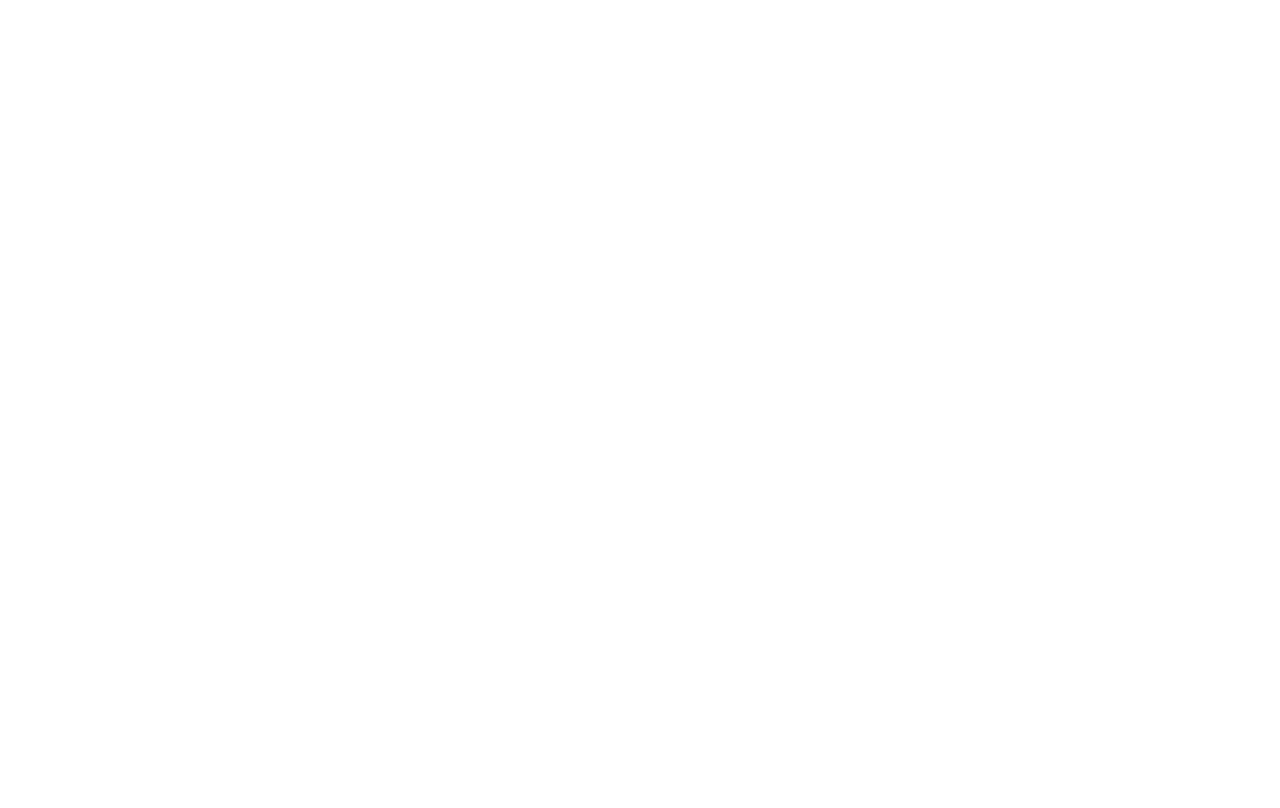
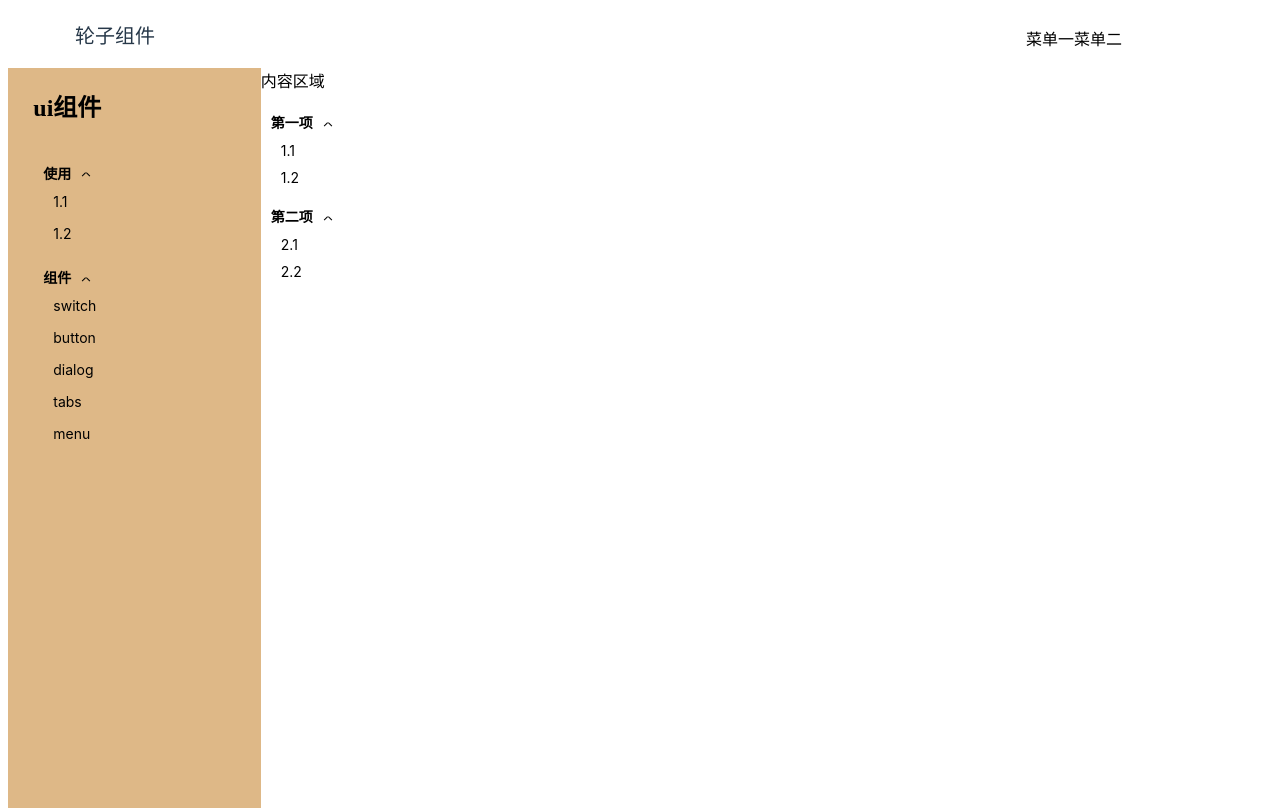
Before and after one commit to HW0001/Vue3-ui, a Vue app: page /menu in a window 1280 px wide. Before the commit this address had no page. Built offline with nearby package versions, Linux system fonts and the light colour scheme.

Commit message:
增加menu组件

```diff
--- a/src/components/AsideList.vue
+++ b/src/components/AsideList.vue
@@ -1,40 +1,62 @@
 <template>
 <div class="asidecontent">
     <h2>ui组件</h2>
-        <ol>
-        <li><router-link to='switch'>switch</router-link></li>
-        <li><router-link to='button'>button</router-link></li>
-        <li><router-link to='dialog'>dialog</router-link></li>
-        <li><router-link to='tabs'>tabsgit</router-link></li>
-        </ol>
+    <g-menu>
+        <g-menu-group-item>
+            <template v-slot:title> <span>使用</span> </template>
+            <g-menu-item to="1">1.1</g-menu-item>
+            <g-menu-item to="2">1.2</g-menu-item>
+        </g-menu-group-item>
+        <g-menu-group-item>
+            <template v-slot:title> <span>组件</span></template>
+            <g-menu-item to="switch">switch</g-menu-item>
+            <g-menu-item to="button">button</g-menu-item>
+            <g-menu-item to="dialog">dialog</g-menu-item>
+            <g-menu-item to="tabs">tabs</g-menu-item>
+            <g-menu-item to="menu">menu</g-menu-item>
+        </g-menu-group-item>
+    </g-menu>
 </div>
 </template>
+
 <script lang="ts">
-import { inject, Ref } from 'vue';
+import {
+    inject,
+    Ref
+} from 'vue';
+import GMenu from '../lib/GMenu.vue'
+import GMenuGroupItem from '../lib/GMenuGroupItem.vue'
+import GMenuItem from '../lib/GMenuItem.vue'
 import router from '../router'
-    export default{
-        setup(){
-            const asidevisib = inject<Ref<boolean>>("asidevis");
-            const clientwidth=document.documentElement.clientWidth
-            router.afterEach(()=>{
-                if(clientwidth<=500)
-                asidevisib.value=!asidevisib.value
+import component from '*.vue';
+export default {
+    setup() {
+        const asidevisib = inject < Ref < boolean >> ("asidevis");
+        const clientwidth = document.documentElement.clientWidth
+        router.afterEach(() => {
+            if (clientwidth <= 500)
+                asidevisib.value = !asidevisib.value
         })
-            return{
 
+    },
+    components: {
+        GMenu,
+        GMenuGroupItem,
+        GMenuItem
     }
 }
+</script>
 
-    }
-</script>
 <style lang="scss" scoped>
-.asidecontent{
+.asidecontent {
     width: 80%;
     margin-left: auto;
     margin-right: auto;
-    ol{
+
+    ol {
         padding-left: 10px;
-        >li{
+
+        >li {
             margin-bottom: 15px;
         }
     }
--- /dev/null
+++ b/src/components/MenuDemo.vue
@@ -0,0 +1,29 @@
+<template>
+<div>
+    <g-menu>
+        <g-menu-group-item>
+            <template v-slot:title> <span>第一项</span> </template>
+            <g-menu-item to="1">1.1</g-menu-item>
+            <g-menu-item to="2">1.2</g-menu-item>
+        </g-menu-group-item>
+        <g-menu-group-item>
+            <template v-slot:title> <span>第二项</span></template>
+            <g-menu-item>2.1</g-menu-item>
+            <g-menu-item>2.2</g-menu-item>
+        </g-menu-group-item>
+    </g-menu>
+</div>
+</template>
+
+<script lang="ts">
+import GMenu from '../lib/GMenu.vue'
+import GMenuGroupItem from '../lib/GMenuGroupItem.vue'
+import GMenuItem from '../lib/GMenuItem.vue'
+export default {
+    components: {
+        GMenu,
+        GMenuGroupItem,
+        GMenuItem
+    }
+}
+</script>
--- /dev/null
+++ b/src/lib/GMenu.vue
@@ -0,0 +1,24 @@
+<template>
+<div class="golu-menu">
+    <component v-for="(item,index) in firsteles" :is="item" :key="index"></component>
+</div>
+</template>
+
+<script lang="ts">
+export default {
+    setup(props, context) {
+        const firsteles = context.slots.default()
+        console.log(firsteles)
+        return {
+            firsteles
+        }
+    }
+}
+</script>
+
+<style lang="scss">
+.golu-menu {
+    display: inline-block;
+    padding: 20px 10px;
+}
+</style>
--- /dev/null
+++ b/src/lib/GMenuGroupItem.vue
@@ -0,0 +1,85 @@
+<template>
+<div class="golu-menu-group">
+    <div class="golu-menu-group-title" @click="shrink = !shrink">
+        <slot name='title' />
+    </div>
+    <span class="golu-menu-shrink" :class="{angle:!shrink}"></span>
+</div>
+<ol class="golu-menu-group-ol" :class="{golumenuhide:shrink}" ref='menuol'>
+    <slot />
+</ol>
+</template>
+
+<script lang="ts">
+import {
+    ref
+} from 'vue'
+export default {
+    setup() {
+        const shrink = ref(false)
+        const menuol = ref(null)
+
+        return {
+            shrink,
+            menuol
+        }
+    }
+}
+</script>
+
+<style lang="scss">
+.golu-menu-group {
+    font-size: 14px;
+    font-weight: 600;
+    margin-bottom: 10px;
+
+    .golu-menu-group-title {
+        display: inline-block;
+        vertical-align: middle;
+        margin-right: 10px;
+        cursor: pointer;
+    }
+
+    .golu-menu-shrink::before,
+    .golu-menu-shrink::after {
+        content: "";
+        display: inline-block;
+        height: 1px;
+        width: 5px;
+        vertical-align: middle;
+        background-color: #000;
+        transition: all 250ms;
+    }
+
+    .golu-menu-shrink::after {
+        transform-origin: 0 100%;
+        transform: rotate(-45deg);
+    }
+
+    .golu-menu-shrink::before {
+        transform-origin: 100% 100%;
+        transform: rotate(45deg);
+    }
+
+    .angle::after {
+        transform: rotate(45deg);
+    }
+
+    .angle::before {
+        transform: rotate(-45deg);
+    }
+}
+
+.golu-menu-group-ol {
+    display: inline-block;
+    margin-bottom: 10px;
+    margin-left: 10px;
+    transition: all 1s ease-out;
+
+    &.golumenuhide {
+        height: 0;
+        max-height: 0;
+        overflow: hidden;
+    }
+}
+</style>
--- /dev/null
+++ b/src/lib/GMenuItem.vue
@@ -0,0 +1,31 @@
+<template>
+<li class="golu-menu-item-li" @click="liclick">
+    <a :href="to">
+        <slot />
+    </a>
+</li>
+</template>
+
+<script lang="ts">
+export default {
+    setup(props, context) {
+        const to = context.attrs.to
+        const liclick = () => {
+            console.log(context.attrs)
+        }
+        return {
+            liclick,
+            to
+        }
+    }
+}
+</script>
+
+<style lang="scss">
+.golu-menu-item-li {
+    margin-bottom: 10px;
+    font-size: 14px;
+    font-weight: 400;
+    cursor: pointer;
+}
+</style>
--- a/src/router.ts
+++ b/src/router.ts
@@ -7,6 +7,7 @@
 import ButtonDemo from './components/ButtonDemo.vue'
 import DialogDemo from './components/DialogDemo.vue'
 import TabsDemo from './components/TabsDemo.vue'
+import MenuDemo from './components/MenuDemo.vue'
 
 const history=createWebHistory()
 const router=createRouter({
@@ -21,7 +22,8 @@
             {path:'/switch',component:SwitchDemo},
             {path:'/button',component:ButtonDemo},
             {path:'/dialog',component:DialogDemo},
-            {path:'/tabs',component:TabsDemo}
+            {path:'/tabs',component:TabsDemo},
+            {path:'/menu',component:MenuDemo}
         ]
     }]
 })
```
Lines whose indentation alone changed are shown as unchanged.
